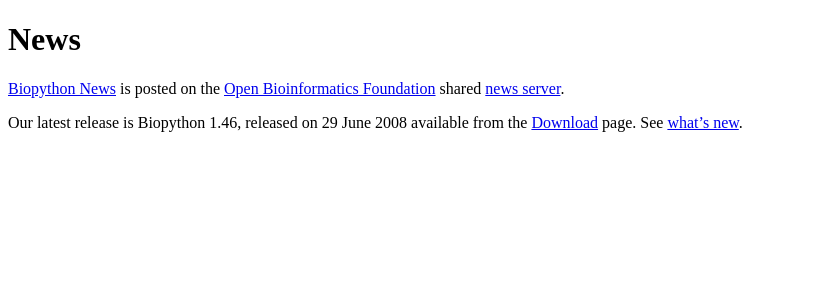
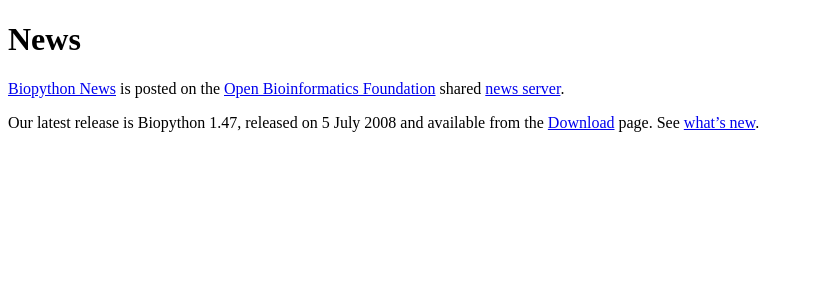
Before and after one commit to biopython/biopython.github.io, a Jekyll site: the page built from wiki/News.md, in a window 1280 px wide. Shown: the top 300 px of the page, without its empty margins (0-814 px from the left). Built offline with Jekyll 4.4.1, drawn with Linux system fonts in a browser that asks for light colours.

Commit message:
Change to wiki page

```diff
--- a/wiki/News.md
+++ b/wiki/News.md
@@ -8,6 +8,6 @@ layout: wiki
 is posted on the [Open Bioinformatics Foundation](obf:OBF "wikilink")
 shared [news server](http://news.open-bio.org).
 
-Our latest release is Biopython 1.46, released on 29 June 2008 available
-from the [Download](Download "wikilink") page. See [what's
+Our latest release is Biopython 1.47, released on 5 July 2008 and
+available from the [Download](Download "wikilink") page. See [what's
 new](http://biopython.open-bio.org/SRC/biopython/NEWS).
```
Also changed, not shown: 1 other file.
